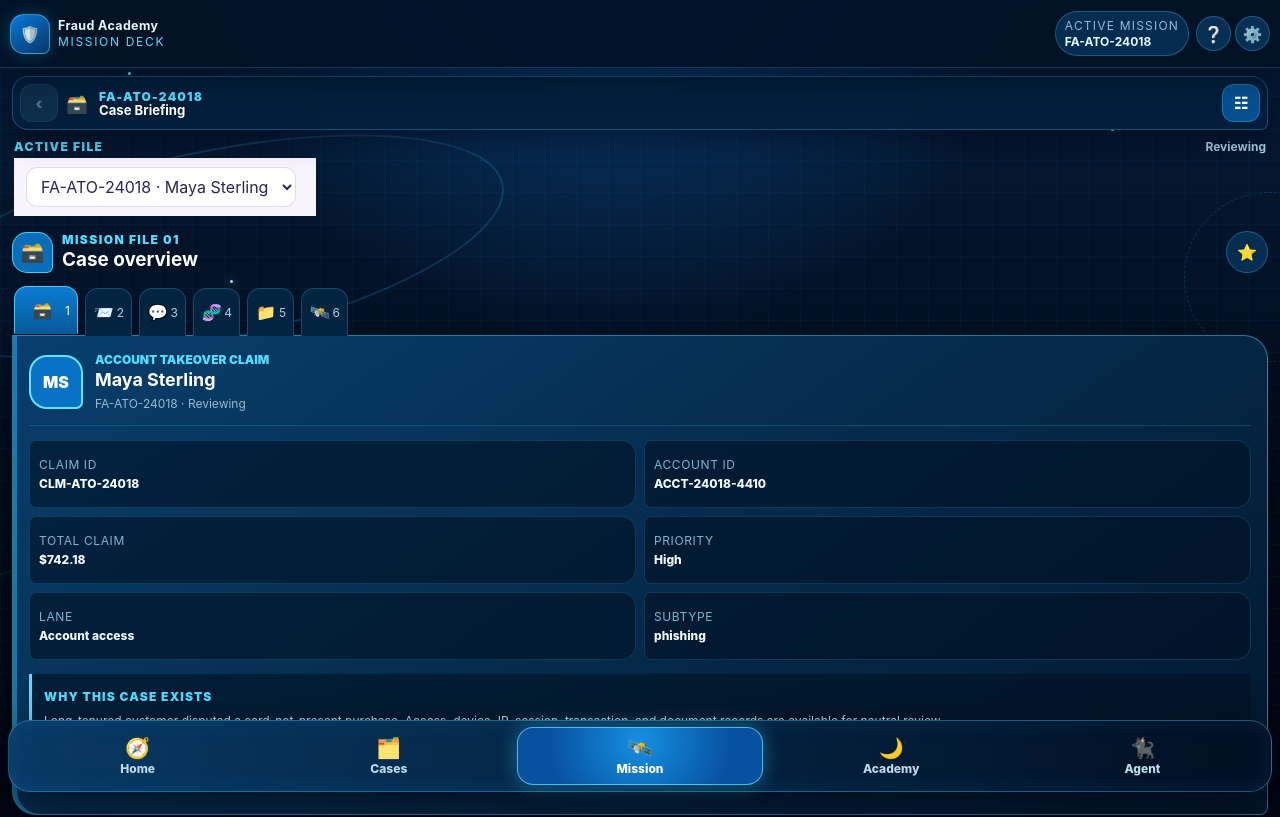
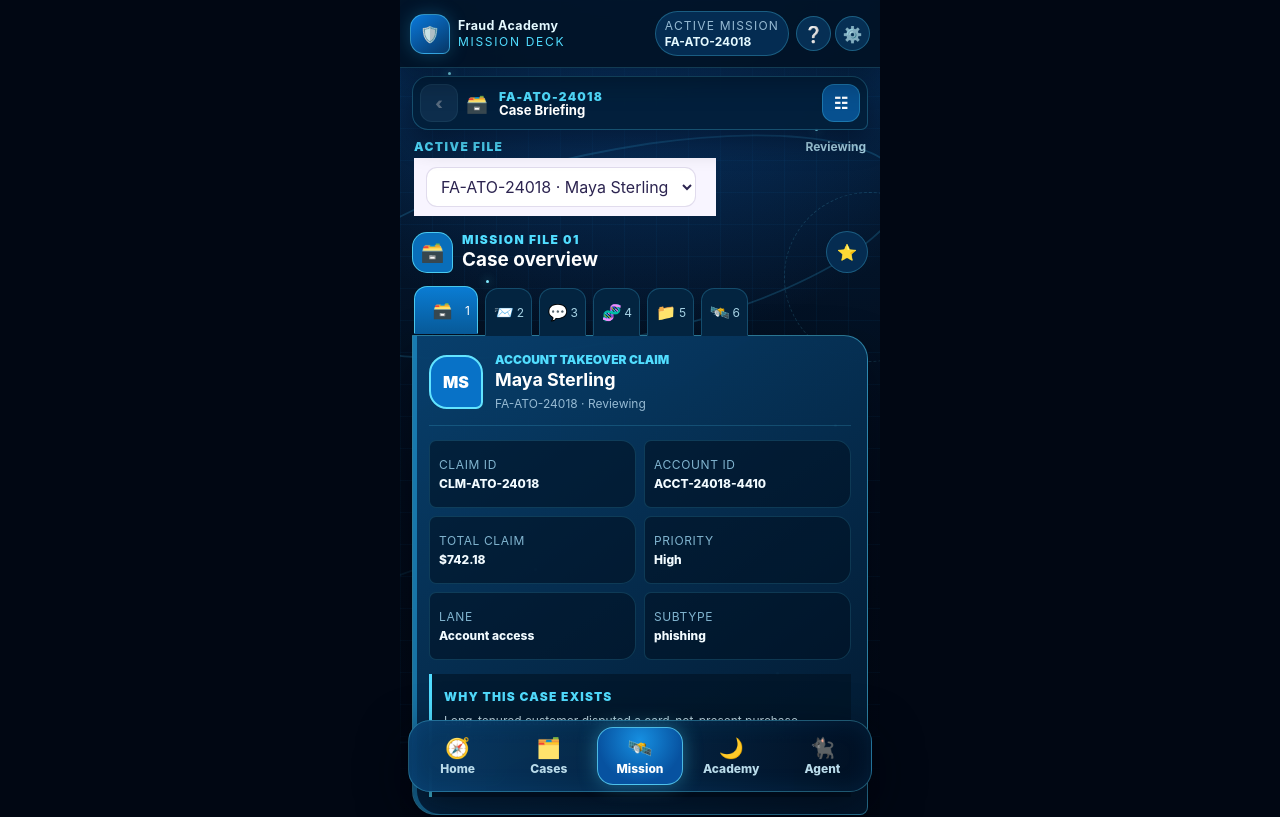
Before and after one commit to iamre2024-debug/fraud-Academy-v1, a React (Vite) app: page / in a window 1280 px wide. Shown: the top 817 px of the page. Built offline with nearby package versions, Linux system fonts and the light colour scheme.

Commit message:
Keep mobile deck slender

```diff
--- a/scripts/mobile-blue-mission-deck-smoke-check.mjs
+++ b/scripts/mobile-blue-mission-deck-smoke-check.mjs
@@ -103,7 +103,8 @@ if (importantCount > 12) failures.push(`Mission Deck v3 has ${importantCount} !i
 if (/body\[data-layout-mode="desktop"\]/.test(styles)) failures.push('Mission Deck v3 must not alter the desktop layout.');
 if (/#ff4fd8|#d76bff|#ff9be9/i.test(styles)) failures.push('Mission Deck v3 contains the retired pink/purple palette.');
 if (/width:\s*min\(100%,\s*430px\)/.test(styles)) failures.push('Mission Deck v3 must fill the phone viewport instead of using the retired 430px shell cap.');
-if (/right:\s*max\([^;]*calc\(50vw/.test(styles)) failures.push('Mission Deck v3 must not position controls against a centered 430px shell.');
+if (!styles.includes('--md-shell-width: 480px;')) failures.push('Mission Deck v3 must preserve the approved slender 480px adaptive phone shell.');
+if (/calc\(50vw\s*-\s*(?:205|209)px\)/.test(styles)) failures.push('Mission Deck v3 must not position controls against the retired 430px shell.');
 if (!/\.mission-mobile-dock\s*\{[^}]*grid-template-columns:\s*repeat\(5,\s*minmax\(0,\s*1fr\)\)/s.test(styles)) {
   failures.push('Mission Deck v3 must keep primary navigation in a five-column bottom dock.');
 }
--- a/src/mobileMissionDeckV3.css
+++ b/src/mobileMissionDeckV3.css
@@ -4,6 +4,8 @@
  */
 
 body[data-layout-mode="mobile"] {
+  --md-shell-width: 480px;
+  --md-shell-half: 240px;
   --md-ink: #010713;
   --md-night: #02152b;
   --md-panel: #062c52;
@@ -34,9 +36,9 @@ body[data-layout-mode="mobile"] #root {
 
 .mission-mobile-root {
   position: relative;
-  width: 100%;
+  width: min(100%, var(--md-shell-width));
   min-height: 100dvh;
-  margin: 0;
+  margin: 0 auto;
   overflow: clip;
   background:
     radial-gradient(circle at 48% -8%, rgba(20, 116, 222, 0.44), transparent 27rem),
@@ -73,8 +75,8 @@ body[data-layout-mode="mobile"] #root {
   position: fixed;
   z-index: -1;
   inset: 0;
-  width: 100%;
-  margin: 0;
+  width: min(100%, var(--md-shell-width));
+  margin: auto;
   pointer-events: none;
   overflow: hidden;
   background-image:
@@ -203,8 +205,8 @@ body[data-layout-mode="mobile"] #root {
   position: fixed;
   z-index: 150;
   top: 76px;
-  left: max(10px, env(safe-area-inset-left));
-  right: max(10px, env(safe-area-inset-right));
+  left: max(10px, calc(50vw - var(--md-shell-half) + 10px), env(safe-area-inset-left));
+  right: max(10px, calc(50vw - var(--md-shell-half) + 10px), env(safe-area-inset-right));
   border: 1px solid rgba(94, 226, 255, 0.42);
   border-radius: 22px 8px 22px 22px;
   background: linear-gradient(145deg, rgba(8, 64, 112, 0.98), rgba(2, 20, 40, 0.99));
@@ -276,9 +278,9 @@ body[data-layout-mode="mobile"] #root {
   position: fixed;
   z-index: 130;
   top: auto;
-  right: max(8px, env(safe-area-inset-right));
+  right: max(8px, calc(50vw - var(--md-shell-half) + 8px), env(safe-area-inset-right));
   bottom: max(8px, env(safe-area-inset-bottom));
-  left: max(8px, env(safe-area-inset-left));
+  left: max(8px, calc(50vw - var(--md-shell-half) + 8px), env(safe-area-inset-left));
   width: auto;
   display: grid;
   grid-template-columns: repeat(5, minmax(0, 1fr));
```
Also changed, not shown: 1 other file (tests, documents, lock files or other folders).
